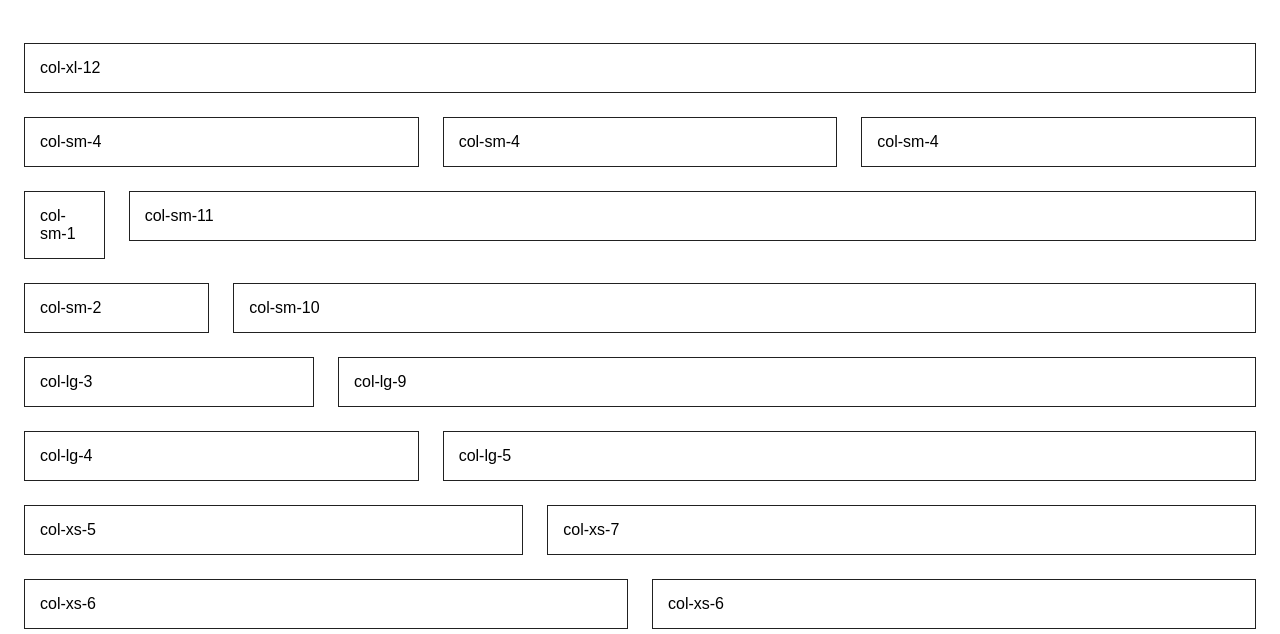
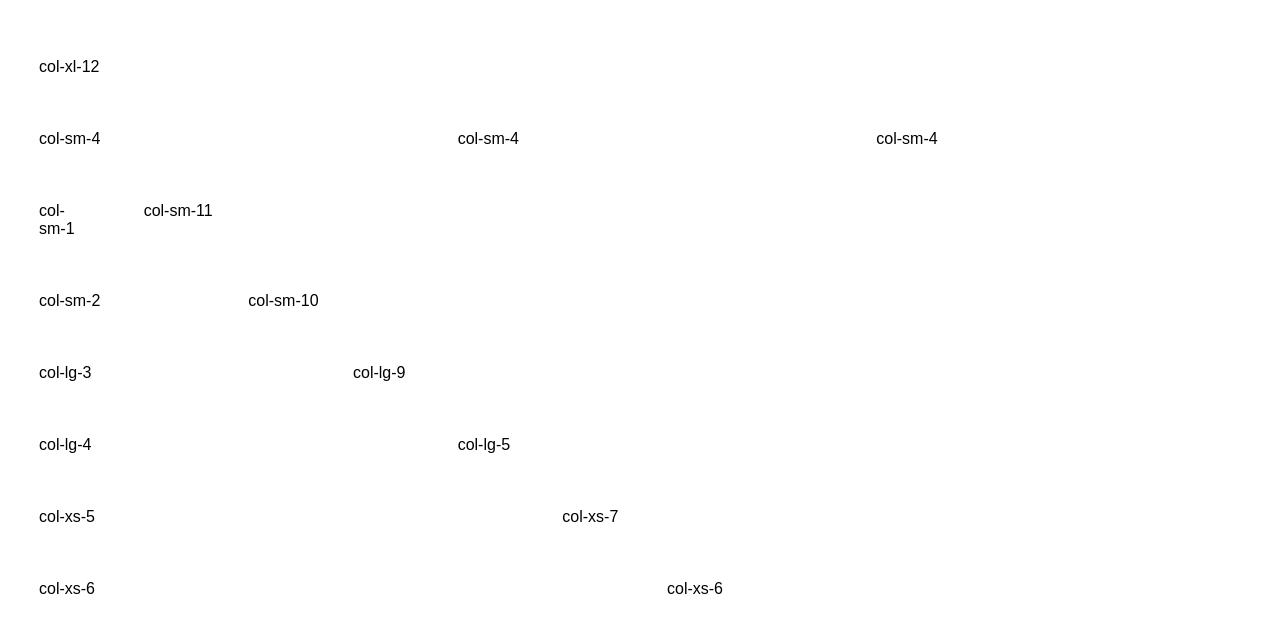
Before and after one commit to EpohSiEreht/GridBox, a website: page index.html in a window 1280 px wide. Shown: the part 151-785 px from the top of the page. Drawn offline with Linux system fonts and the light colour scheme.

Commit message:
remove border styling

```diff
--- a/project_grid.css
+++ b/project_grid.css
@@ -159,7 +159,6 @@ h1 {
 
 .col-xs-1, .col-xs-2, .col-xs-3, .col-xs-4, .col-xs-5, .col-xs-6, .col-xs-7, .col-xs-8, .col-xs-9, .col-xs-10, .col-xs-11, .col-xs-12, .col-sm-1, .col-sm-2, .col-sm-3, .col-sm-4, .col-sm-5, .col-sm-6, .col-sm-7, .col-sm-8, .col-sm-9, .col-sm-10, .col-sm-11, .col-sm-12, .col-md-1, .col-md-2, .col-md-3, .col-md-4, .col-md-5, .col-md-6, .col-md-7, .col-md-8, .col-md-9, .col-md-10, .col-md-11, .col-md-12, .col-lg-1, .col-lg-2, .col-lg-3, .col-lg-4, .col-lg-5, .col-lg-6, .col-lg-7, .col-lg-8, .col-lg-9, .col-lg-10, .col-lg-11, .col-lg-12, .col-xl-1, .col-xl-2, .col-xl-3, .col-xl-4, .col-xl-5, .col-xl-6, .col-xl-7, .col-xl-8, .col-xl-9, .col-xl-10, .col-xl-11, .col-xl-12 {
   padding: 15px;
-  border: 1px solid #212121;
 }
 
 /* Media Queries */
```
Also changed, not shown: project_grid.min.css.
